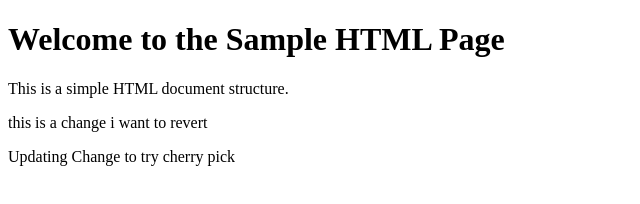
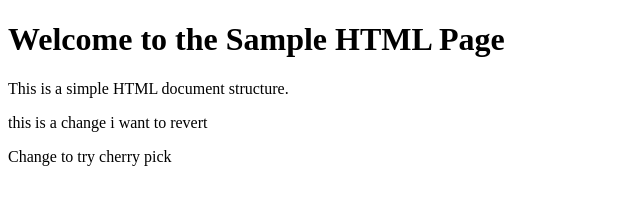
Before and after one commit to Narender-goud-054/gitPractice, a plain HTML site: page index.html in a window 1280 px wide. Shown: the full height of the page, 0-640 px from the left. Drawn offline with Linux system fonts and the light colour scheme.

Commit message:
doing cherry pick on cherry pick paragraph

```diff
--- a/index.html
+++ b/index.html
@@ -9,6 +9,6 @@
         <h1>Welcome to the Sample HTML Page</h1>
         <p>This is a simple HTML document structure.</p>
         <p> this is a change i want to revert</p>
-        <p>Updating Change to try cherry pick</p>
+        <p>Change to try cherry pick</p>
     </body>
 </html>
```
